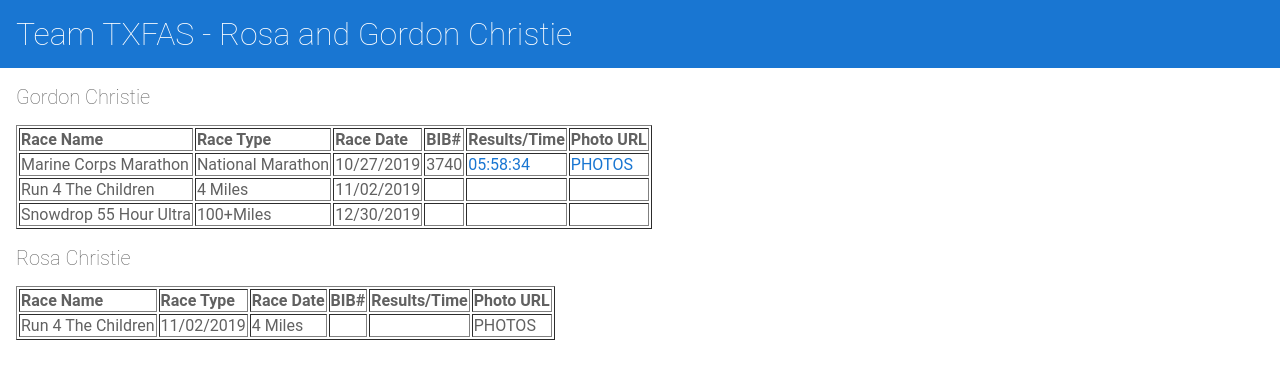
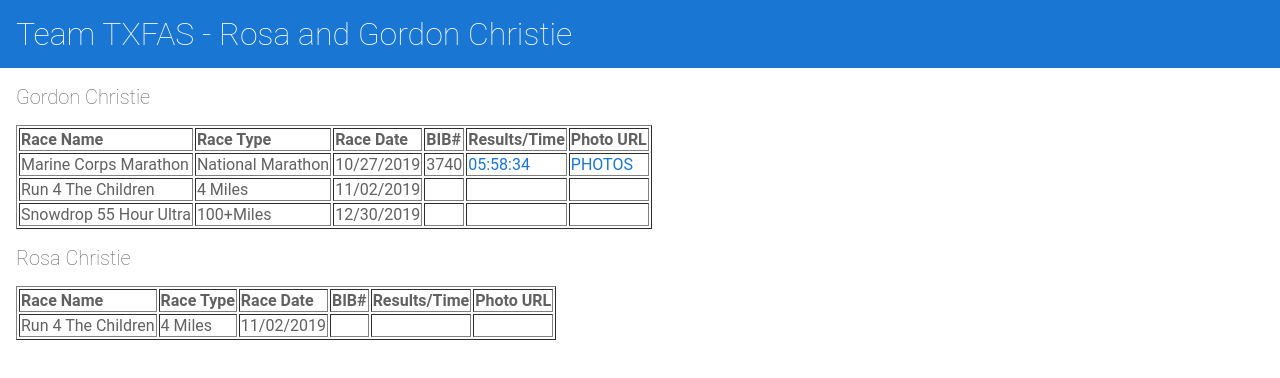
Before and after one commit to gchristie/txfas, an Angular app: page / in a window 1280 px wide. Shown: the top 378 px of the page. Built offline with nearby package versions, Linux system fonts and the light colour scheme.

Commit message:
2 files modified

```diff
--- a/src/app/marathon-list/marathon-list.component.html
+++ b/src/app/marathon-list/marathon-list.component.html
@@ -53,13 +53,28 @@
 </TR>
 <ng-container *ngFor="let race of racedata">
  <ng-container *ngIf="race.runner=='Rosa'">
-<TR>
+<TR   >
   <TD >{{ race.name }}  </TD>
+  <TD>{{ race.racetype }}</TD>
   <TD>{{ race.racedate }}</TD>
-  <TD>{{ race.racetype }}</TD>
   <TD>{{ race.bibnumber }}</TD>
-  <TD align="center">{{ race.racetime }} </TD>
-  <TD>{{ race.photourl }} </TD>
+
+
+  <ng-container *ngIf="race.resultsurl!=''">
+  <TD><a href="{{ race.resultsurl }}" Target="ROSA_RESULTS" >{{ race.racetime }}</a>  </TD>
+  </ng-container>
+
+  <ng-container *ngIf="race.resultsurl==''">
+      <TD align="center">{{ race.racetime }} </TD>
+  </ng-container>
+
+  <ng-container *ngIf="race.photourl!=''">
+  <TD><a href="{{ race.photourl }}" Target="ROSA_PHOTOS" >PHOTOS</a>  </TD>
+  </ng-container>
+  <ng-container *ngIf="race.photourl==''">
+  <TD></TD>
+  </ng-container>
+
 </TR>
 </ng-container>
 </ng-container>
--- a/src/app/racedata.ts
+++ b/src/app/racedata.ts
@@ -42,7 +42,7 @@ export var racedata = [
     bibnumber: "",
     racetime: '',
     resultsurl:'',
-    photourl: 'PHOTOS'
+    photourl: ''
   }
 
 ];
```
